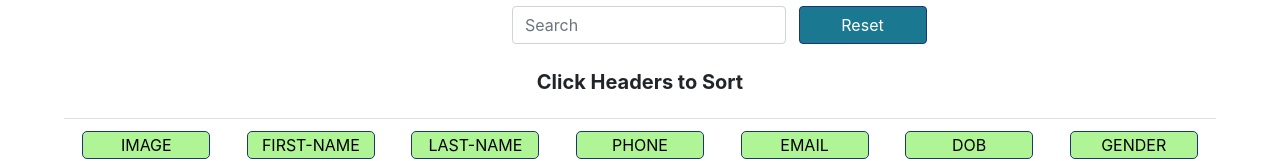
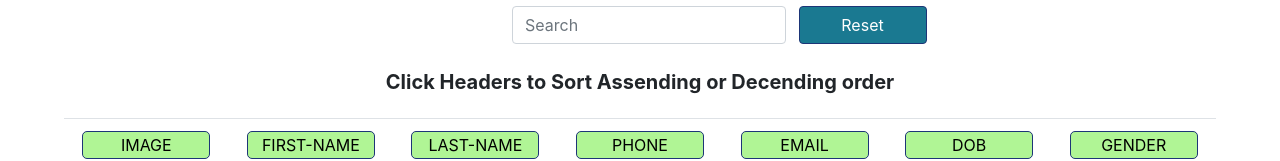
Before and after one commit to ram-sah/Employee-Directory, a React (Create React App) app: page / in a window 1280 px wide. Shown: the part 213-374 px from the top of the page. Built offline with nearby package versions, Linux system fonts and the light colour scheme; no server answers.

Commit message:
changed footer styles

```diff
--- a/public/index.html
+++ b/public/index.html
@@ -43,7 +43,7 @@
     -->
 </body>
 <!--=========== FOOTER SECTION================-->
-<footer style="text-align: center;background-color: aqua;padding: 12px;">
+<footer style="text-align: center;background-color: #1a7991;padding: 12px;">
 <p>Copyright &copy; 2020 <a href="https://github.com/ram-sah/Employee-Directory" target="_blank">RAM SAH</a> All Rights Reserved</p>
 </footer>
 </html>
--- a/src/components/SearchBox.js
+++ b/src/components/SearchBox.js
@@ -19,7 +19,7 @@ function SearchBox(props) {
          <button className="btn my-2 my-sm-2" onClick={props.reset}>Reset</button>
       </form>
       <div className="space">
-      <h5><strong>Click Headers to Sort</strong></h5>
+      <h5><strong>Click Headers to Sort Assending or Decending order</strong></h5>
       </div>
     </div>
   );
```
Also changed, not shown: src/styles/Header.css (line endings or trailing spaces).
